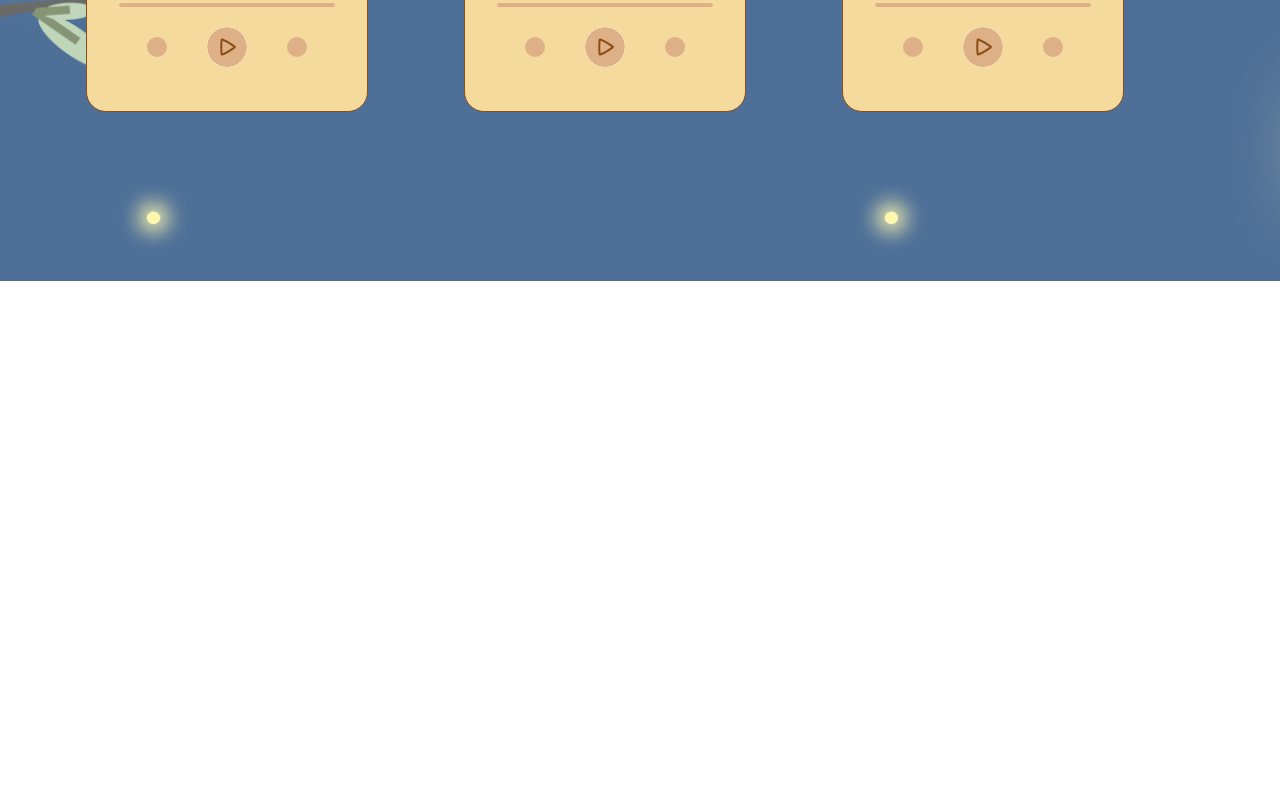
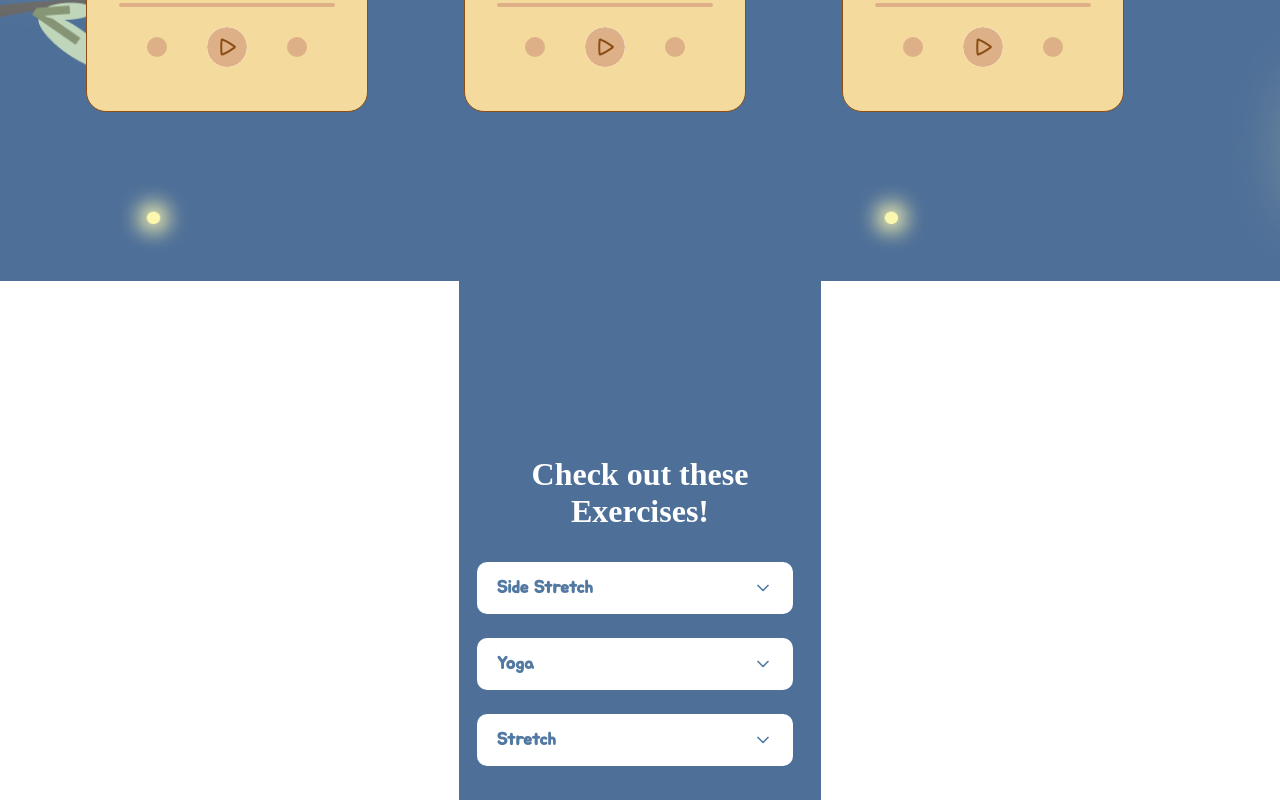
Before and after one commit to include-davis/aggie-peer-counseling, a Next.js app: page /destress in a window 1280 px wide. Shown: the part 2000-2800 px from the top of the page. Before the commit the page ends 2281 px from the top, so only its background shows below. Built offline with nearby package versions, Linux system fonts and the light colour scheme; a web font is replaced by a local one.

Commit message:
added exercise section

```diff
--- a/app/(pages)/_components/destress/ExerciseSection/ExerciseSection.module.scss
+++ b/app/(pages)/_components/destress/ExerciseSection/ExerciseSection.module.scss
@@ -1,6 +1,4 @@
 .pageContainer {
-  margin: 0;
-  padding: 0;
   background-image: url('/images/blueBackground.png');
   background-size: cover;
   background-position: center;
--- a/app/(pages)/destress/page.jsx
+++ b/app/(pages)/destress/page.jsx
@@ -14,6 +14,7 @@ export default function Home() {
       />
       <Breathe />
       <RelaxingSounds/>
+      <ExerciseSection/>
       <p></p>
     </main>
   );
```
